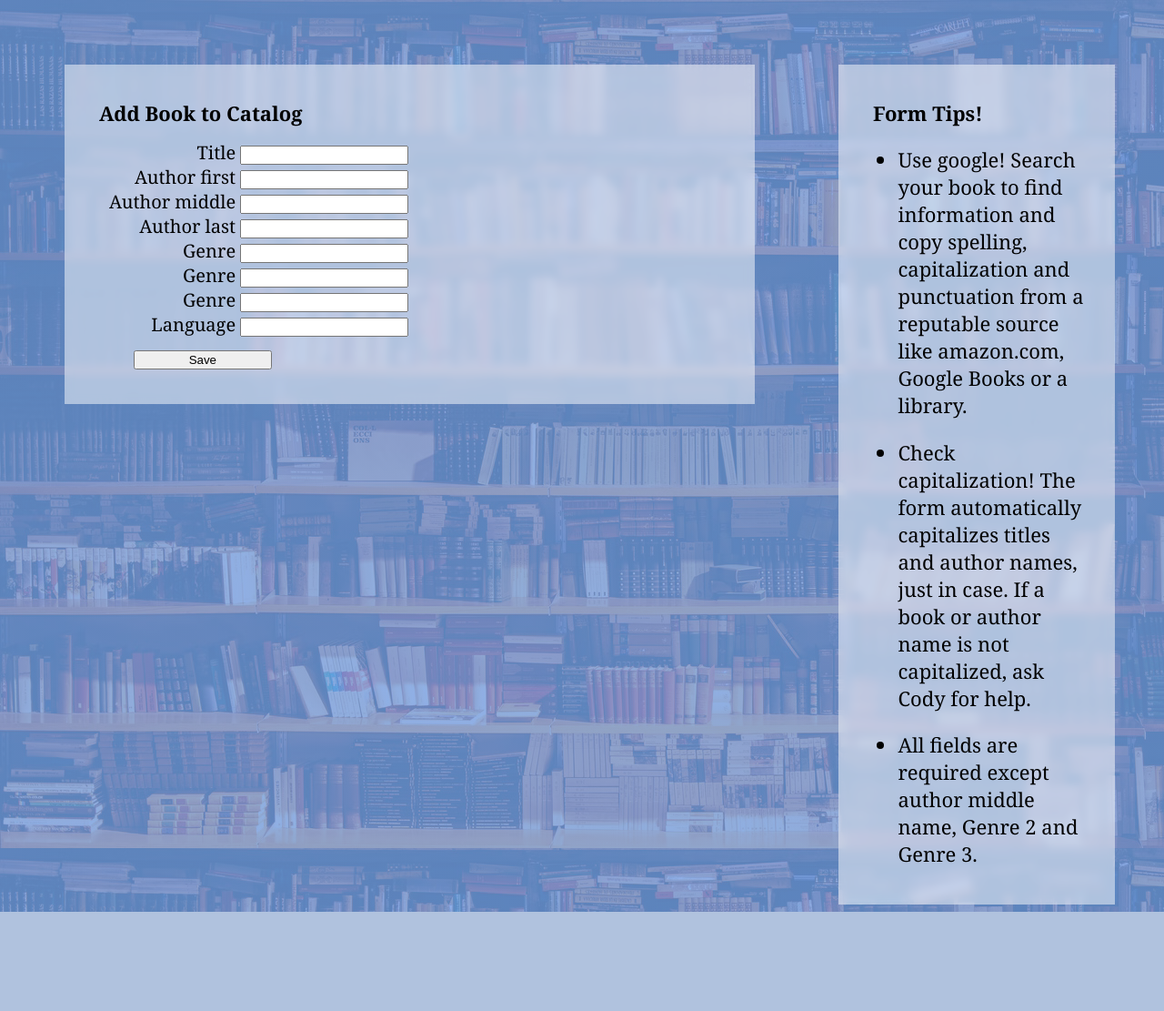
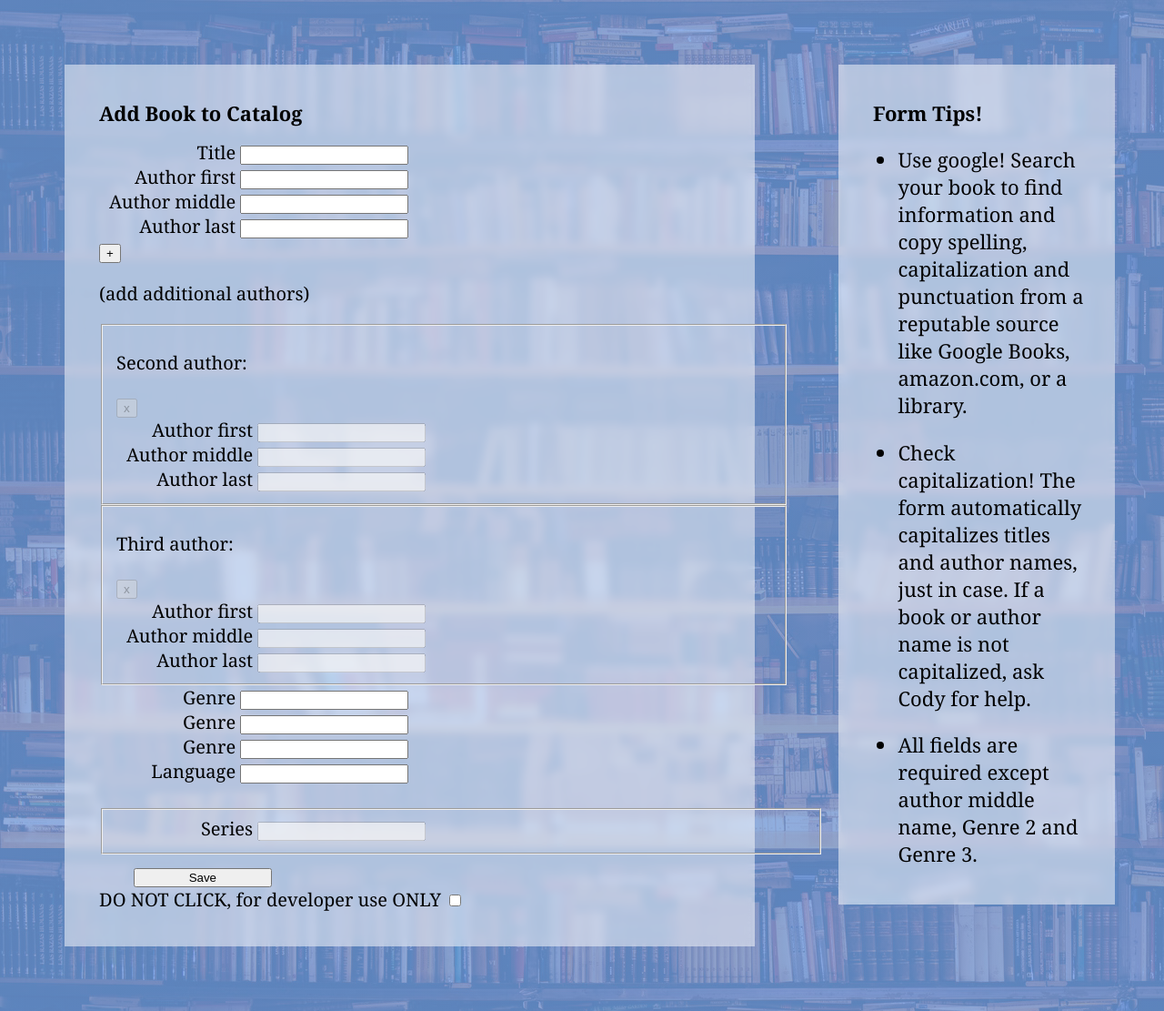
Before and after one commit to codyswanner/DjangoPlayground_v1, a Django app: template LearningDjango/search/templates/search/new_book_form.html in a window 1280 px wide. Shown: the whole page at 91% size. Before the commit the page ends 1002 px from the top, so only its background shows below. Run offline with Django 3.2, Linux system fonts and the light colour scheme; the template is opened without the code that fills it, so the values that code supplies are empty, except form fields; tables that the repository leaves empty hold one stand-in row (values such as "Sample post"); form fields are guessed from the names that the template uses.

Commit message:
Add files via upload
Many changes to new_book_form.html, significantly:

Option to add additional authors (author2 and author3)
Field to record if a book is part of a series and, if yes, the name of the series (TODO: add this functionality to search page)
Button to bypass the titlecasing data cleaner (see views.py)

And many more changes in the corresponding CSS and JS files for new_book_form.html (see commit to respective directory).

```diff
--- a/LearningDjango/search/templates/search/new_book_form.html
+++ b/LearningDjango/search/templates/search/new_book_form.html
@@ -8,7 +8,7 @@
     <link rel="icon" href="{% static 'search/favicon_blue.ico' %}">
 </head>
 <body>
-    <form method="POST">
+    <form method="POST" name="new_book">
         {% csrf_token %}
         <div class="container">
             <h3>Add Book to Catalog</h3>
@@ -29,6 +29,64 @@
                     <div class="label-container">{{ form.author_last.label }}</div>
                     {{ form.author_last }}
                 </div>
+
+                <div id="add-author-container">
+                    <div id="button-container">
+                        <input type="button" name="add_author_btn" id="add-author-button" value="+">
+                    </div>
+                    <div id="button-label-container">
+                        <p class="button-explainer">(add additional authors)</p>
+                    </div>
+                </div>
+
+
+                <fieldset id="author2Fields" disabled>
+                    <div class="input-field" id="author2-first-field-container">
+                        <div class="label-and-remove-button">
+                            <div class="extra-author-label-container">
+                                <p class="extra-author-label">Second author: </p>
+                            </div>
+                            <div class="remove-button-container">
+                                <input type="button" class="remove-author-button" name="remove_author_btn" value="x">
+                            </div>
+                        </div>
+
+                        <div class="label-container">{{ form.author_first.label }}</div>
+                        {{ form.author2_first }}
+                    </div>
+                    <div class="input-field" id="author2-middle-field-container">
+                        <div class="label-container">{{ form.author_middle.label }}</div>
+                        {{ form.author2_middle }}
+                    </div>
+                    <div class="input-field" id="author2-last-field-container">
+                        <div class="label-container">{{ form.author_last.label }}</div>
+                        {{ form.author2_last }}
+                    </div>
+                </fieldset>
+
+                <fieldset id="author3Fields" disabled>
+                    <div class="input-field" id="author3-first-field-container">
+                        <div class="label-and-remove-button">
+                            <div class="extra-author-label-container">
+                                <p class="extra-author-label">Third author: </p>
+                            </div>
+                            <div class="remove-button-container">
+                                <input type="button" class="remove-author-button" name="remove_author_btn" value="x">
+                            </div>
+                        </div>
+                        <div class="label-container">{{ form.author_first.label }}</div>
+                        {{ form.author3_first }}
+                    </div>
+                    <div class="input-field" id="author3-middle-field-container">
+                        <div class="label-container">{{ form.author_middle.label }}</div>
+                        {{ form.author3_middle }}
+                    </div>
+                    <div class="input-field" id="author3-last-field-container">
+                        <div class="label-container">{{ form.author_last.label }}</div>
+                        {{ form.author3_last }}
+                    </div>
+                </fieldset>
+
                 <div class="input-field" id="genre-1-field-container">
                     <div class="label-container">{{ form.genre_1.label }}</div>
                     {{ form.genre_1 }}
@@ -45,19 +103,40 @@
                     <div class="label-container">{{ form.language.label }}</div>
                     {{ form.language }}
                 </div>
+                <div class="input-field" id="radio-container">
+                    <div class="label-container">{{ form.is_series.label }}</div>
+                    <div class="radio-selector">
+                        {{ form.is_series }}
+                    </div>
+                </div>
+                <fieldset class="input-field" id="seriesField" disabled>
+                    <div class="label-container">{{ form.series.label }}</div>
+                    {{ form.series }}
+                </fieldset>
                     {{ form.shelf.as_hidden }}
-                <input type="submit" value="Save" id="submit-button">
+                <div id="bottom-div">
+                    <div id="submit-button-container">
+                        <input type="submit" value="Save" id="submit-button">
+                    </div>
+                    <div id="clean-data-checkbox-container">
+                        <span class="tooltip-text">DO NOT CLICK, for developer use ONLY</span>
+                        <input type="checkbox" value="true" name="dont_clean_data" id="clean_data_checkbox">
+                    </div>
+                </div>
+
             </div>
         </div>
         <div class="side-bar">
         <h3>Form Tips!</h3>
         <ul>
-            <li>Use google! Search your book to find information and copy spelling, capitalization and punctuation from a reputable source like amazon.com, Google Books or a library.</li>
+            <li>Use google! Search your book to find information and copy spelling, capitalization and punctuation from a reputable source like Google Books, amazon.com, or a library.</li>
             <li>Check capitalization!  The form automatically capitalizes titles and author names, just in case.  If a book or author name is not capitalized, ask Cody for help.</li>
             <li>All fields are required except author middle name, Genre 2 and Genre 3.</li>
         </ul>
     </div>
     </form>
 
+<script src="{% static 'search/new_book_form_script.js' %}"></script>
+
 </body>
 </html>
```
